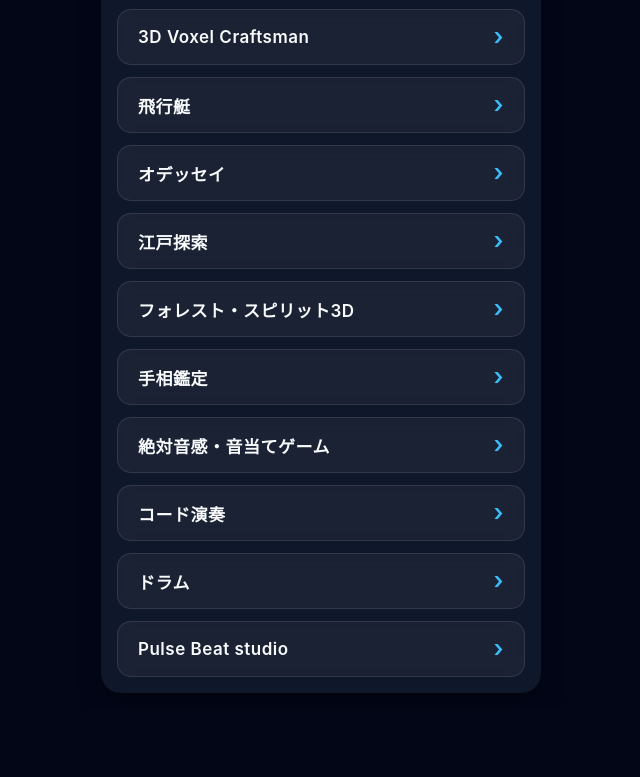
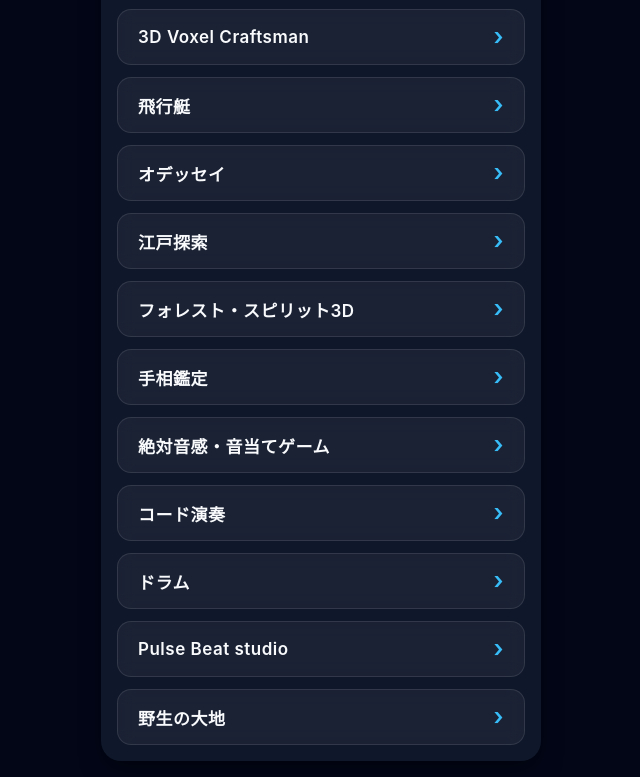
Before and after one commit to koretaka2026-prog/kankyojoho, a plain HTML site: page index.html in a window 1280 px wide. Shown: the part 635-1412 px from the top of the page, without its empty margins (319-959 px from the left). Before the commit the page ends 1344 px from the top, so only its background shows below. Drawn offline with Linux system fonts and the light colour scheme.

Commit message:
Update index.html

```diff
--- a/index.html
+++ b/index.html
@@ -108,6 +108,7 @@
     <a href="https://koretaka2026-prog.github.io/index/chord_playing.html">コード演奏</a>
     <a href="https://koretaka2026-prog.github.io/index/drum.html">ドラム</a>
     <a href="https://koretaka2026-prog.github.io/index/pulse_beat_studio.html">Pulse Beat studio</a>
+    <a href="https://koretaka2026-prog.github.io/index/breath_of_the_wild.html">野生の大地</a>
 </div>
 
 </body>
```
